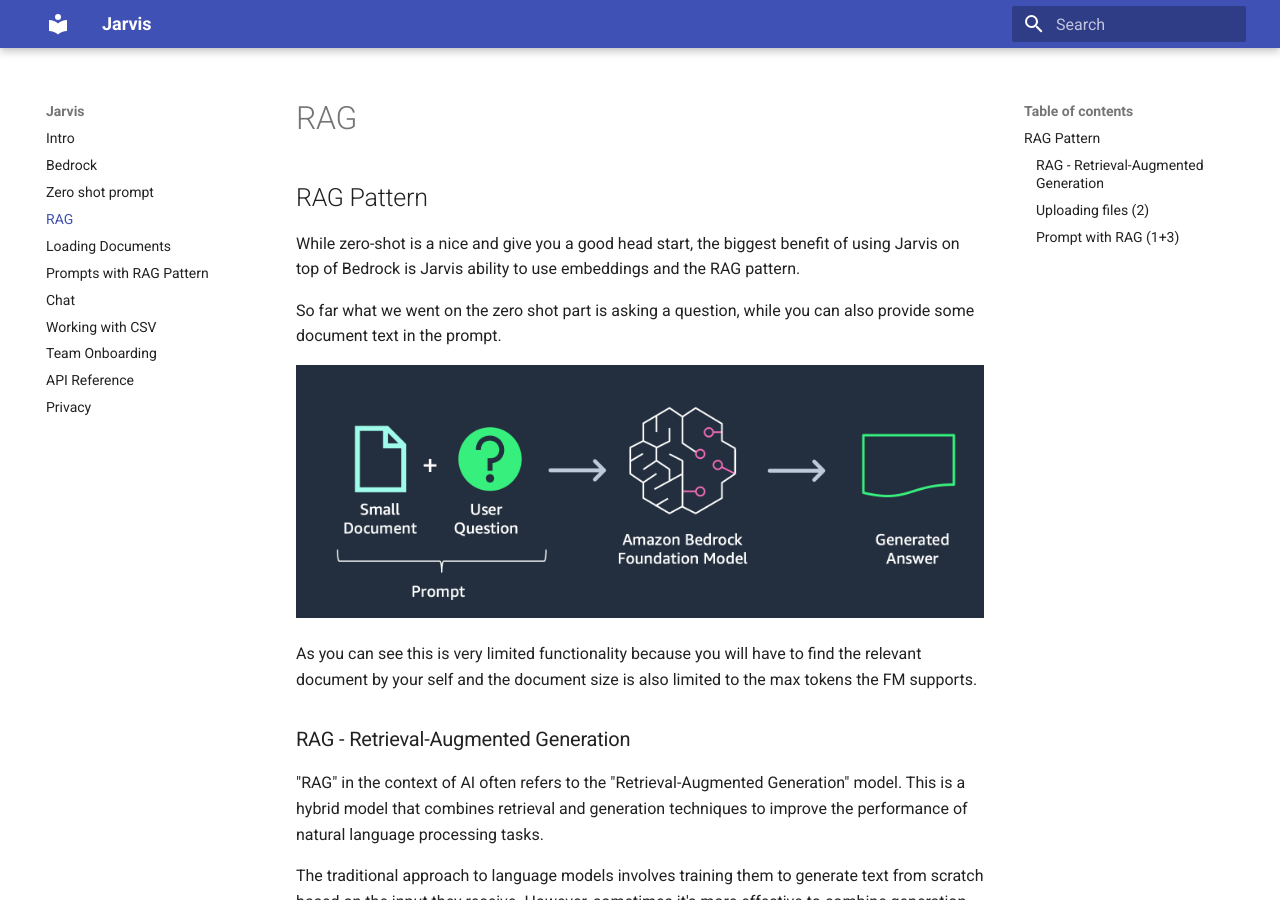
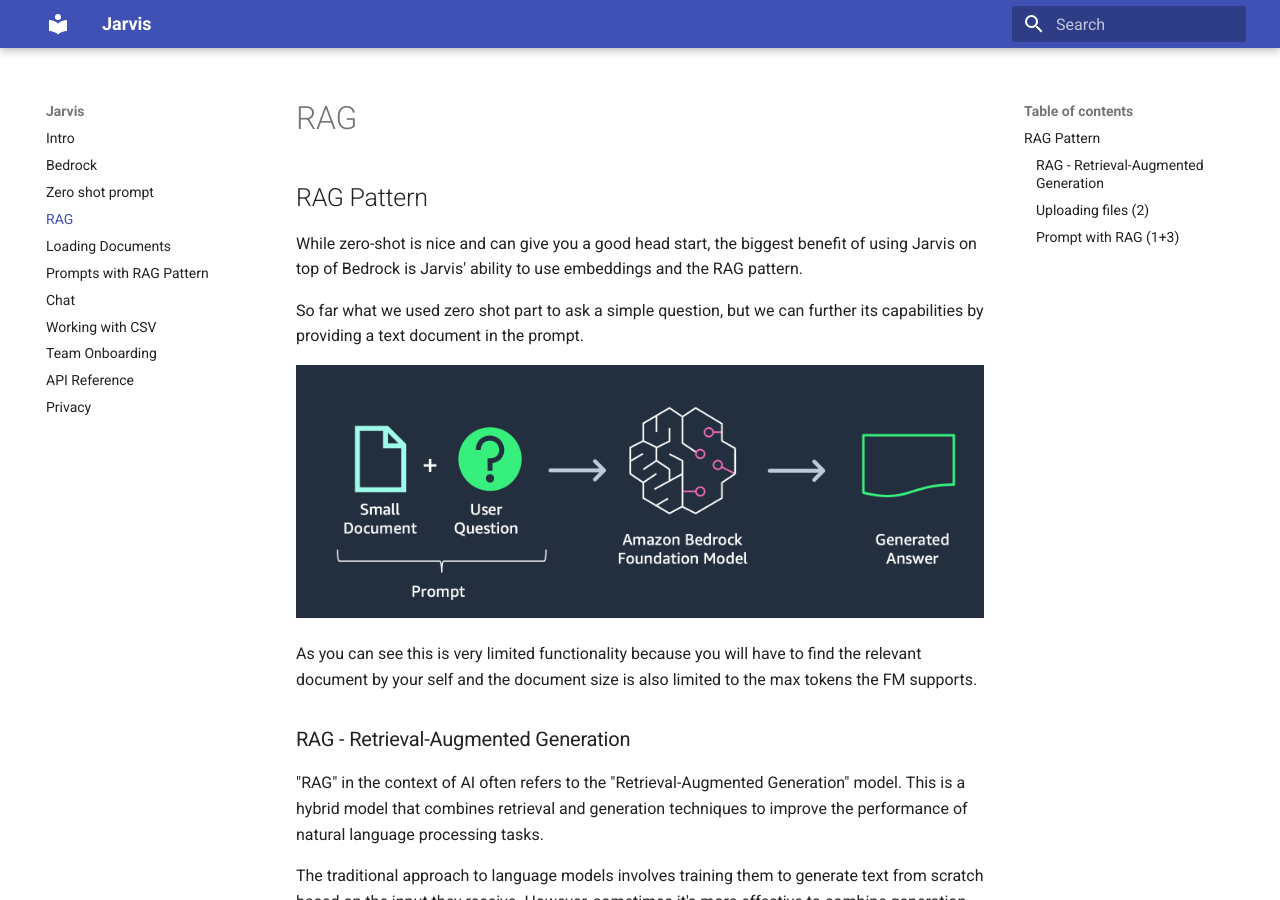
Before and after one commit to PayU/hackathon-docs, an MkDocs documentation site: the page built from docs/jarvis/docs/RAG.md, in a window 1280 px wide and 900 px high. Built offline with MkDocs 1.6.1 and Material for MkDocs 9.7.7, drawn with Linux system fonts in a browser that asks for light colours.

Commit message:
Update RAG.md

```diff
--- a/docs/jarvis/docs/RAG.md
+++ b/docs/jarvis/docs/RAG.md
@@ -1,9 +1,9 @@
 ## RAG Pattern
 
-While zero-shot is a nice and give you a good head start, the biggest benefit of using Jarvis on top of Bedrock is
-Jarvis ability to use embeddings and the RAG pattern.
+While zero-shot is nice and can give you a good head start, the biggest benefit of using Jarvis on top of Bedrock is
+Jarvis' ability to use embeddings and the RAG pattern.
 
-So far what we went on the zero shot part is asking a question, while you can also provide some document text in the prompt.
+So far what we used zero shot part to ask a simple question, but we can further its capabilities by providing a text document in the prompt.
 
 ![Zero shot with Context](51-simple-rag.png)
 
```
